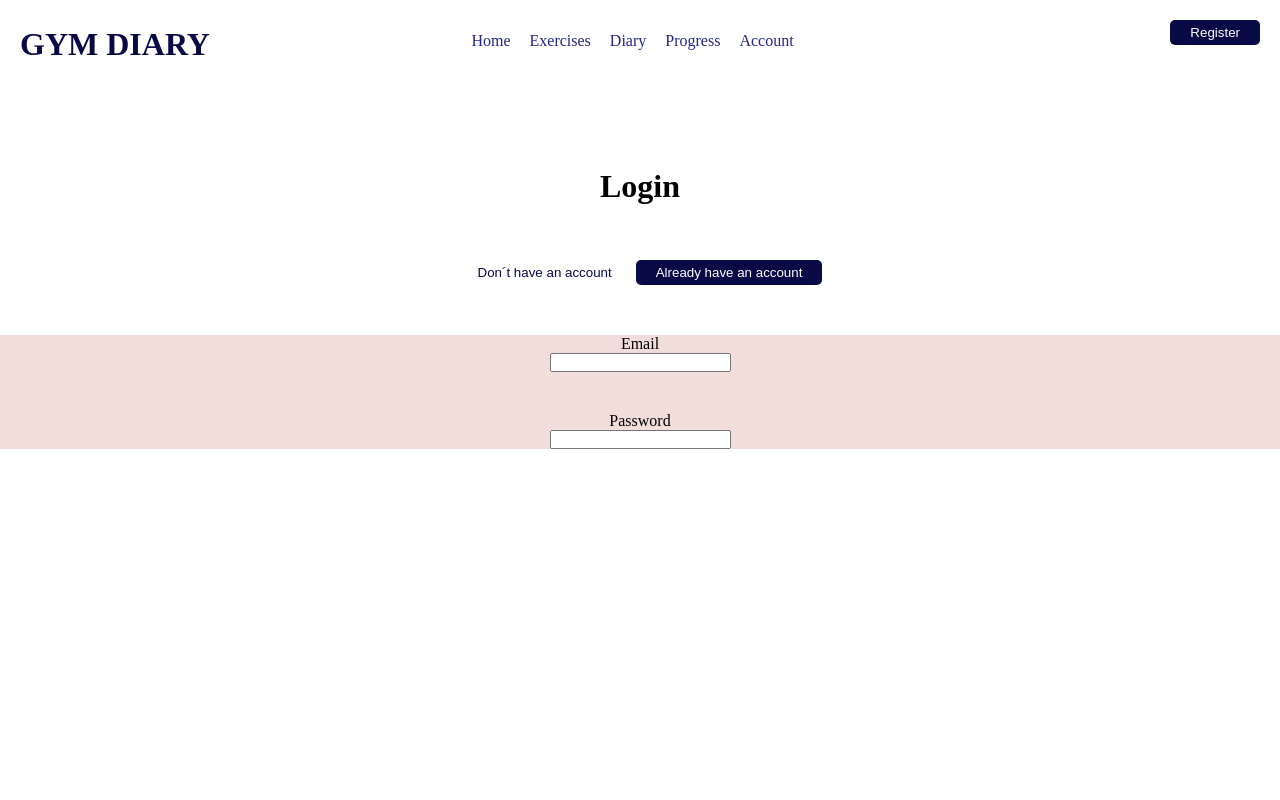
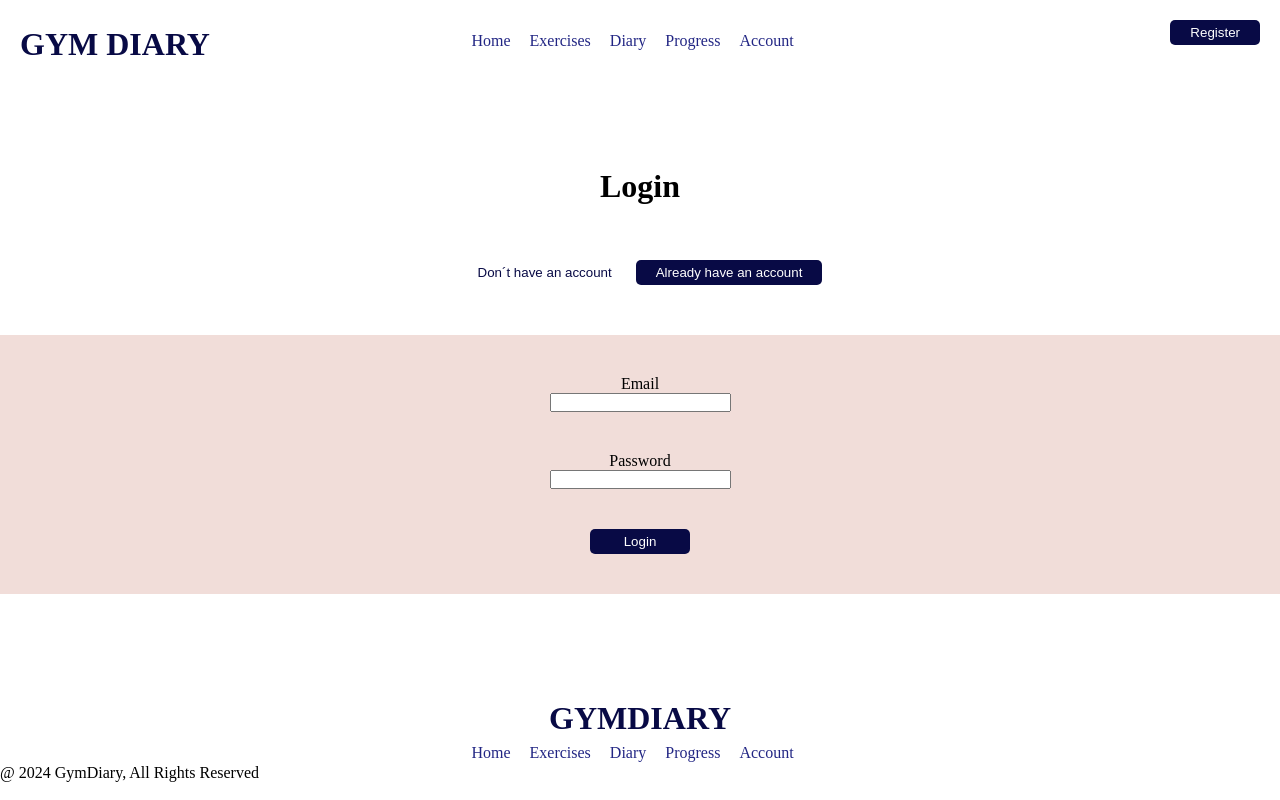
Before and after one commit to IsaiCordero/PWM, a plain HTML site: page Template/HTML/Template/login.html in a window 1280 px wide. Drawn offline with Linux system fonts and the light colour scheme.

Commit message:
login.html completed

```diff
--- a/Template/CSS/landingPage.css
+++ b/Template/CSS/landingPage.css
@@ -86,6 +86,13 @@ button {
     background: white;
     color: #080A45;
 }
+.button-login {
+    margin: 0 auto;
+    margin-top: 40px;
+    width: 100px;
+    height: 25px;
+    margin-bottom: 40px;
+}
 
 .title_home {
     color: black;
@@ -155,6 +162,9 @@ label {
     margin-bottom: 30px;
     margin-top: 8px;
 }
+.email {
+    margin-top: 40px;
+}
 .password {
     margin-top: 40px;
 }
--- a/Template/HTML/Template/login.html
+++ b/Template/HTML/Template/login.html
@@ -17,8 +17,8 @@
         <div class = "title_login">
             <h1>Login</h1>
             <div class = "having_account">
-                <button class="no-filled" onclick="window.location.href='Login.html'">Don´t have an account</button>
-                <button class = "button-filled" onclick="window.location.href='Register.html'">Already have an account</button>
+                <button class="no-filled" onclick="window.location.href='Register.html'">Don´t have an account</button>
+                <button class = "button-filled" onclick="window.location.href='Login.html'">Already have an account</button>
 
             </div>
 
@@ -37,6 +37,12 @@
             </div>
 
         </form>
+
+        <button class="button-filled button-login">Login</button>
+    </div>
+
+    <div class = "foot">
+        <div xlu-include-file="footer.html"></div>
     </div>
 
     </body>
```
